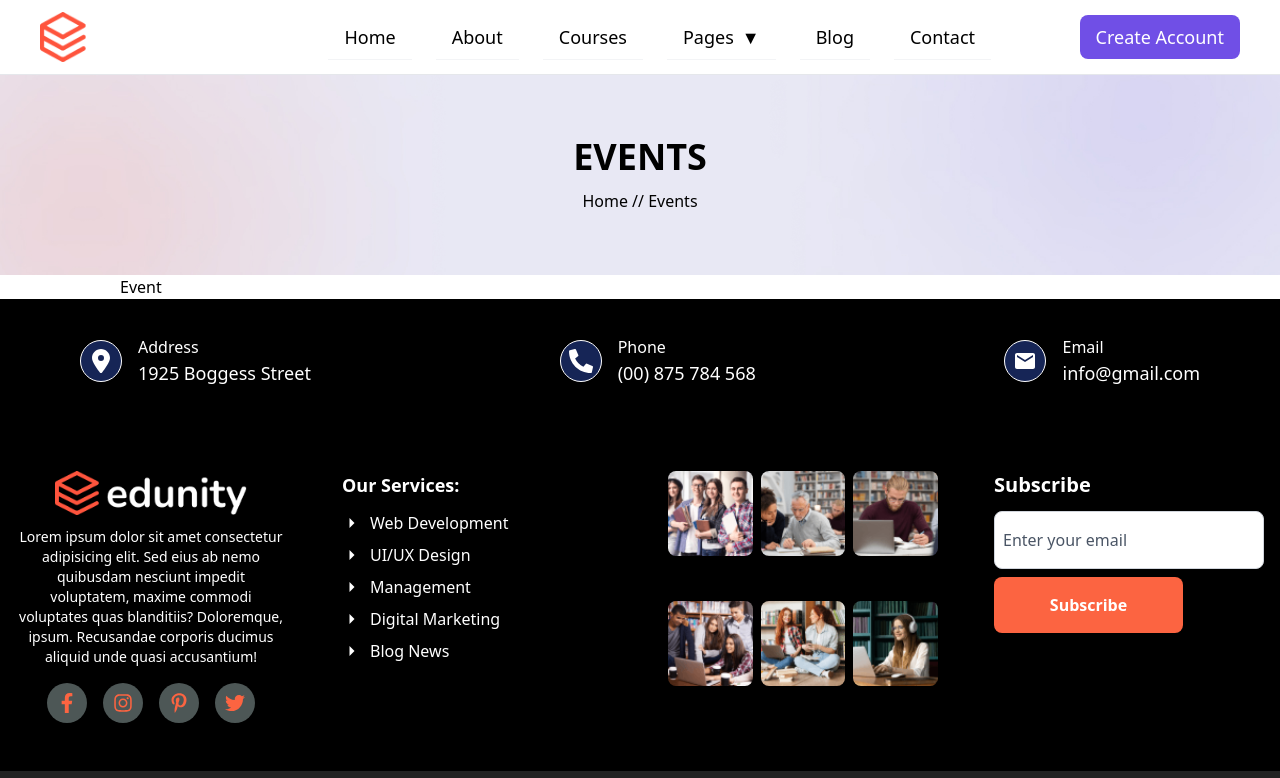
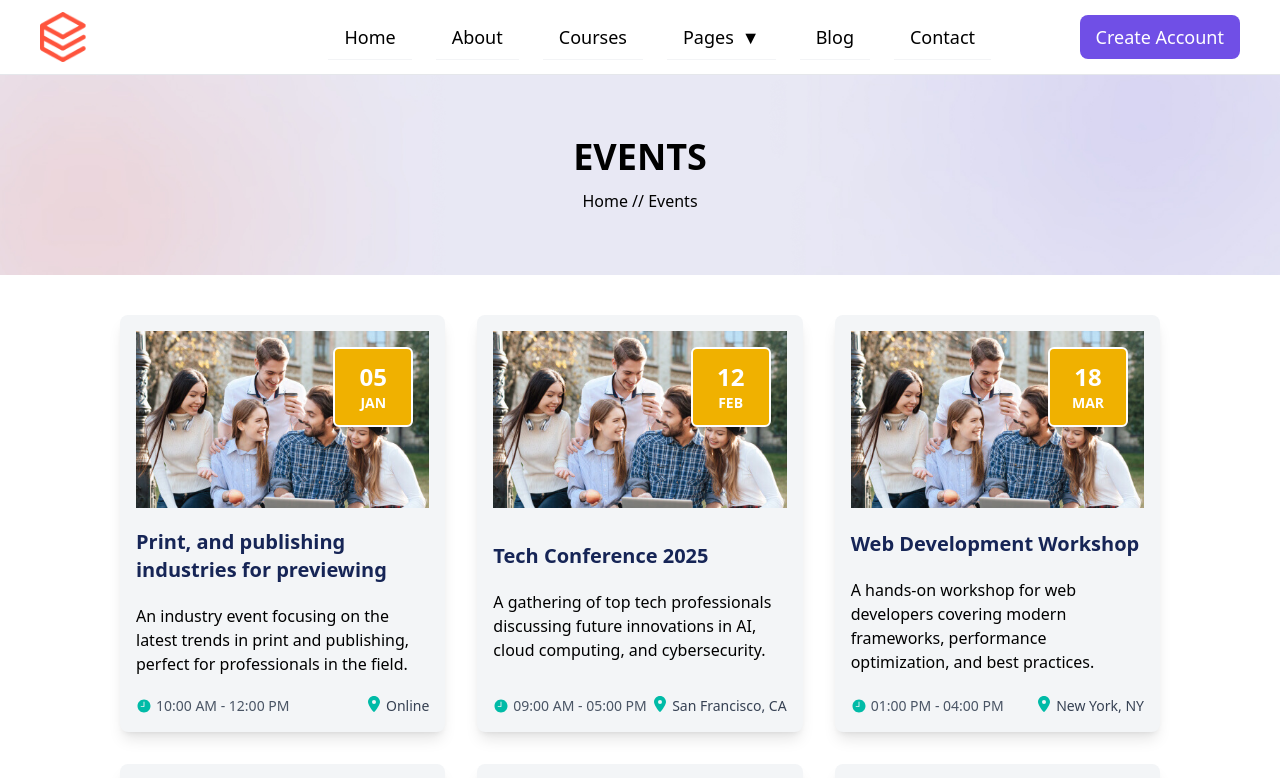
Before and after one commit to tech-cell-eg/round-2-courses-hub-front, a React (Vite) app: page /events in a window 1280 px wide. Shown: the top 778 px of the page. Built offline with nearby package versions, Linux system fonts and the light colour scheme.

Commit message:
create event page

```diff
--- a/src/pages/Events/Event.tsx
+++ b/src/pages/Events/Event.tsx
@@ -1,5 +1,47 @@
-const Event = () => {
-    return <div>Event</div>;
+import { FaLocationDot } from "react-icons/fa6";
+import { IoIosTime } from "react-icons/io";
+
+interface EventType {
+  id: number;
+  title: string;
+  location: string;
+  time: string;
+  description: string;
+  day: string;
+  month: string;
+}
+
+const Event = ({ event }: { event: EventType }) => {
+  return (
+    <div className="flex flex-col justify-between gap-5 p-4 bg-[rgba(243,245,247,1)] rounded-lg shadow-lg cursor-pointer relative">
+      <div className="absolute top-8 right-8 w-[80px] h-[80px] flex flex-col items-center justify-center
+                bg-yellow-500 text-white font-bold text-lg rounded-md border-2 border-white shadow-md">
+        <span className="text-2xl">{event.day}</span>
+        <span className="text-sm uppercase">{event.month}</span>
+      </div>
+
+
+
+      {/* image  */}
+      <img src="/event.png" alt="Envent Image" />
+      {/* title, desc  */}
+      <div className="flex flex-col gap-5">
+        <h2 className="font-bold text-xl text-blue-950">{event.title}</h2>
+        <p>{event.description}</p>
+      </div>
+      {/* time, location  */}
+      <div className="flex justify-between">
+        <div className="flex gap-1 items-center ">
+          <IoIosTime className="text-teal-500" />
+          <p className="text-sm text-gray-600">{event.time}</p>
+        </div>
+        <div className="flex gap-1">
+          <FaLocationDot className="text-teal-500" />
+          <p className="text-sm text-gray-700">{event.location}</p>
+        </div>
+      </div>
+    </div >
+  );
 };
 
 export default Event;
--- a/src/pages/Events/Events.tsx
+++ b/src/pages/Events/Events.tsx
@@ -1,5 +1,117 @@
+import Event from "./Event";
+
+interface EventProps {
+  id: number;
+  title: string;
+  location: string;
+  time: string;
+  description: string;
+  day: string;
+  month: string;
+}
+
+const eventDetails: EventProps[] = [
+  {
+    id: 1,
+    title: "Print, and publishing industries for previewing",
+    location: "Online",
+    time: "10:00 AM - 12:00 PM",
+    description: "An industry event focusing on the latest trends in print and publishing, perfect for professionals in the field.",
+    day: "05",
+    month: "Jan",
+  },
+  {
+    id: 2,
+    title: "Tech Conference 2025",
+    location: "San Francisco, CA",
+    time: "09:00 AM - 05:00 PM",
+    description: "A gathering of top tech professionals discussing future innovations in AI, cloud computing, and cybersecurity.",
+    day: "12",
+    month: "Feb",
+  },
+  {
+    id: 3,
+    title: "Web Development Workshop",
+    location: "New York, NY",
+    time: "01:00 PM - 04:00 PM",
+    description: "A hands-on workshop for web developers covering modern frameworks, performance optimization, and best practices.",
+    day: "18",
+    month: "Mar",
+  },
+  {
+    id: 4,
+    title: "AI and Machine Learning Summit",
+    location: "London, UK",
+    time: "08:30 AM - 03:30 PM",
+    description: "Experts share insights on the latest advancements in AI, deep learning, and their real-world applications.",
+    day: "22",
+    month: "Apr",
+  },
+  {
+    id: 5,
+    title: "Cybersecurity Awareness Seminar",
+    location: "Online",
+    time: "11:00 AM - 02:00 PM",
+    description: "A security-focused seminar covering best practices to prevent cyber threats and ensure data privacy.",
+    day: "07",
+    month: "May",
+  },
+  {
+    id: 6,
+    title: "Cloud Computing Expo",
+    location: "Berlin, Germany",
+    time: "10:00 AM - 06:00 PM",
+    description: "An expo featuring top cloud service providers, demonstrating the latest in cloud infrastructure and SaaS solutions.",
+    day: "14",
+    month: "Jun",
+  },
+  {
+    id: 7,
+    title: "Startup Pitch Competition",
+    location: "Silicon Valley, CA",
+    time: "03:00 PM - 07:00 PM",
+    description: "Startups pitch their innovative ideas to investors, aiming to secure funding and business partnerships.",
+    day: "20",
+    month: "Jul",
+  },
+  {
+    id: 8,
+    title: "UI/UX Design Bootcamp",
+    location: "Remote",
+    time: "09:30 AM - 04:30 PM",
+    description: "A practical bootcamp teaching UX research, wireframing, and UI design principles for web and mobile applications.",
+    day: "09",
+    month: "Aug",
+  },
+  {
+    id: 9,
+    title: "Blockchain and Crypto Conference",
+    location: "Dubai, UAE",
+    time: "10:00 AM - 05:00 PM",
+    description: "A conference exploring blockchain innovations, DeFi, NFTs, and the future of digital currencies.",
+    day: "26",
+    month: "Sep",
+  },
+  {
+    id: 10,
+    title: "Quantum Computing Symposium",
+    location: "Tokyo, Japan",
+    time: "09:00 AM - 02:00 PM",
+    description: "Leading scientists and engineers discuss advancements in quantum computing and its potential applications.",
+    day: "15",
+    month: "Oct",
+  },
+];
+
+
 const Events = () => {
-    return <div>Events</div>;
+  return (
+    <div className="grid grid-cols-1 md:grid-cols-2 lg:grid-cols-3 gap-8 py-10">
+      {eventDetails.map((event) => (
+        <Event key={event.id} event={event} />
+      ))}
+    </div>
+  );
 };
 
 export default Events;
--- a/src/routes.ts
+++ b/src/routes.ts
@@ -22,7 +22,7 @@ import InstructorRegistration from "./pages/Auth/InstructorRegistration";
 import Login from "./pages/Auth/Login";
 import Register from "./pages/Auth/Register";
 import NotFound from "./pages/NotFound";
-import Events from "./pages/Events/Event";
+import Events from "./pages/Events/Events";
 import EventDetails from "./pages/Events/EventDetails";
 
 interface Route {
```
Also changed, not shown: public/event.png (added), 1 other file (tests, documents, lock files or other folders).
